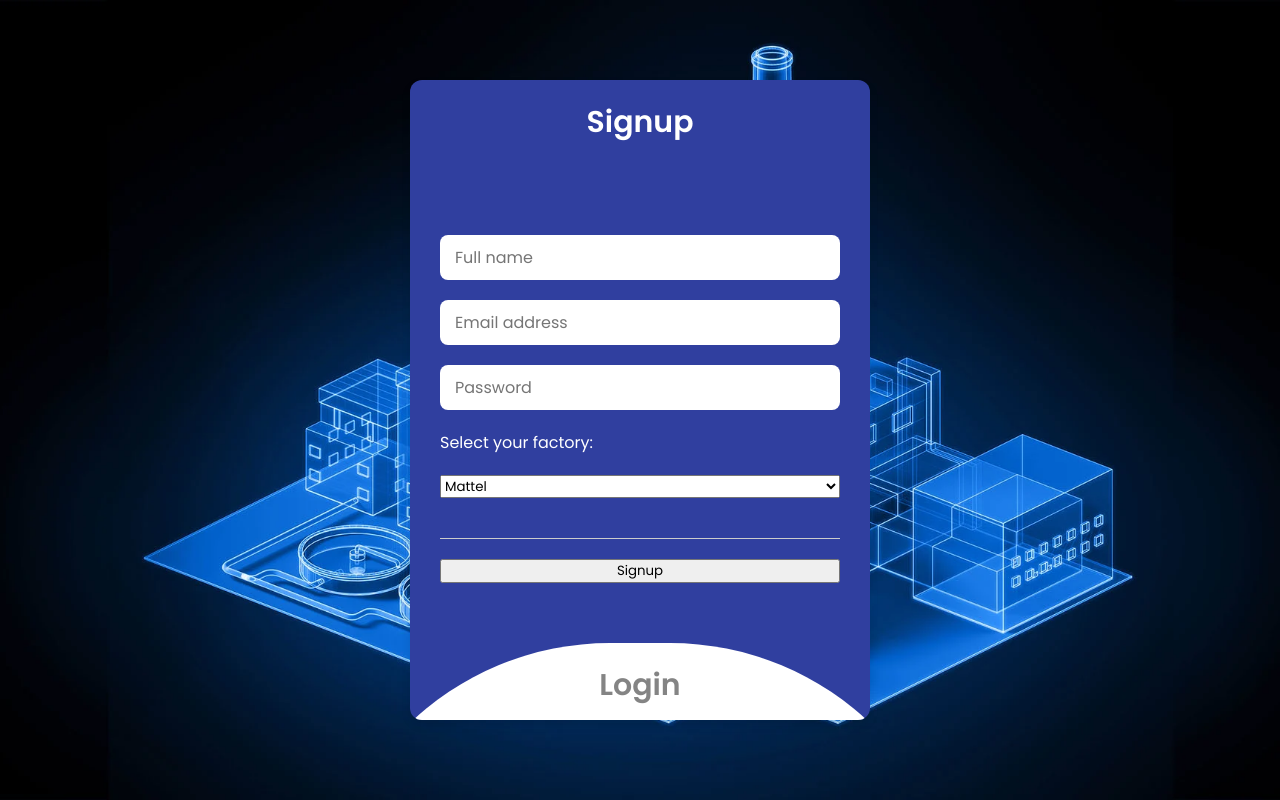
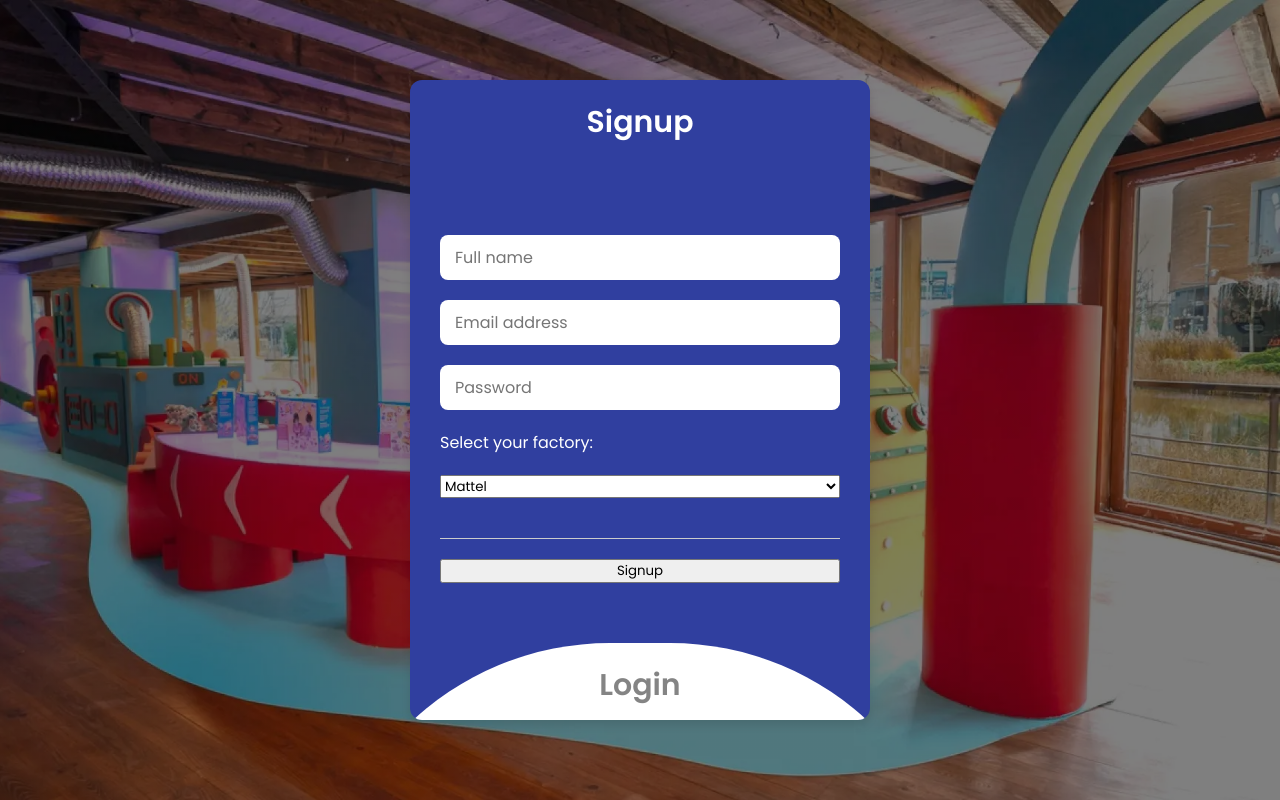
Before and after one commit to UnaiBenitoSanchez/3.BootstrapWebsite, a PHP site: page / in a window 1280 px wide. Run offline with PHP 8.4, Linux system fonts and the light colour scheme; data comes from the database, SQL or seed files in the repository.

Commit message:
Index's background changed.

```diff
--- a/css/index.css
+++ b/css/index.css
@@ -16,7 +16,7 @@ body{
     display: flex;
     align-items: center;
     justify-content: center;
-    background-image: url('../img/factory.jpg');
+    background: linear-gradient(rgba(0, 0, 0, 0.5), rgba(0, 0, 0, 0.5)), url('../img/factory.jpg');
     background-size: cover;
     background-position: center;
 }
```
Also changed, not shown: img/factory.jpg.
